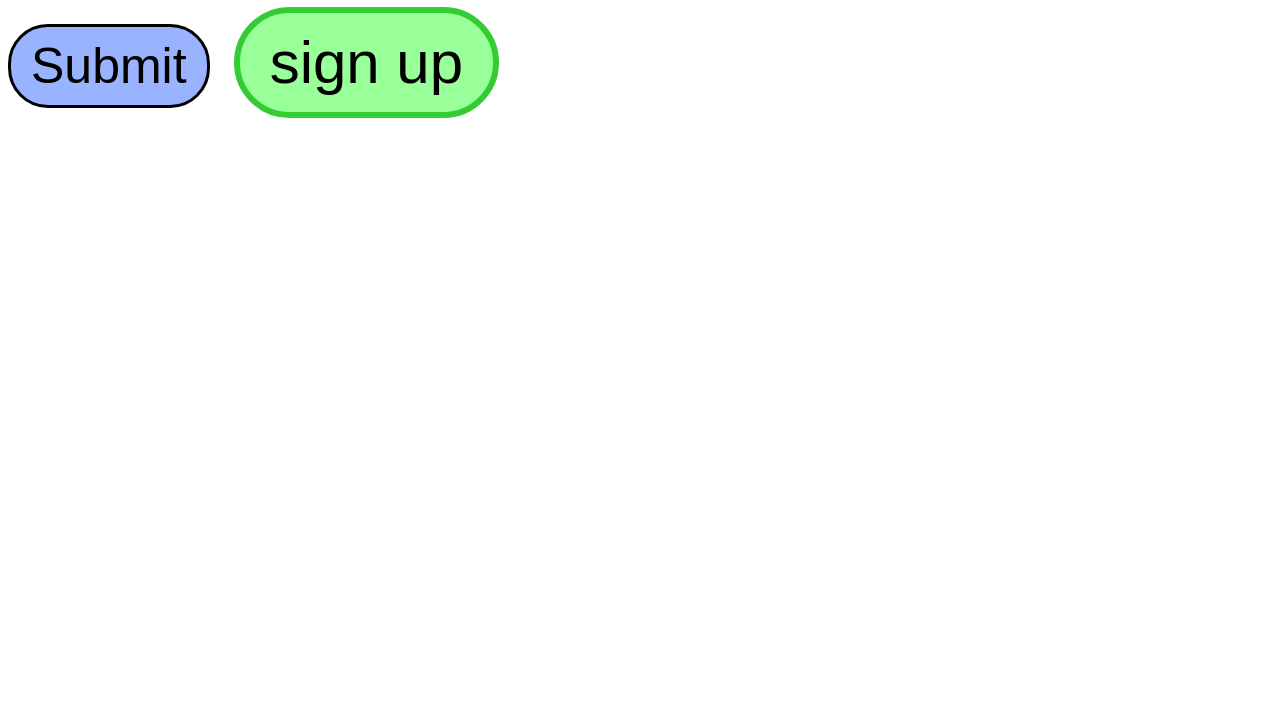
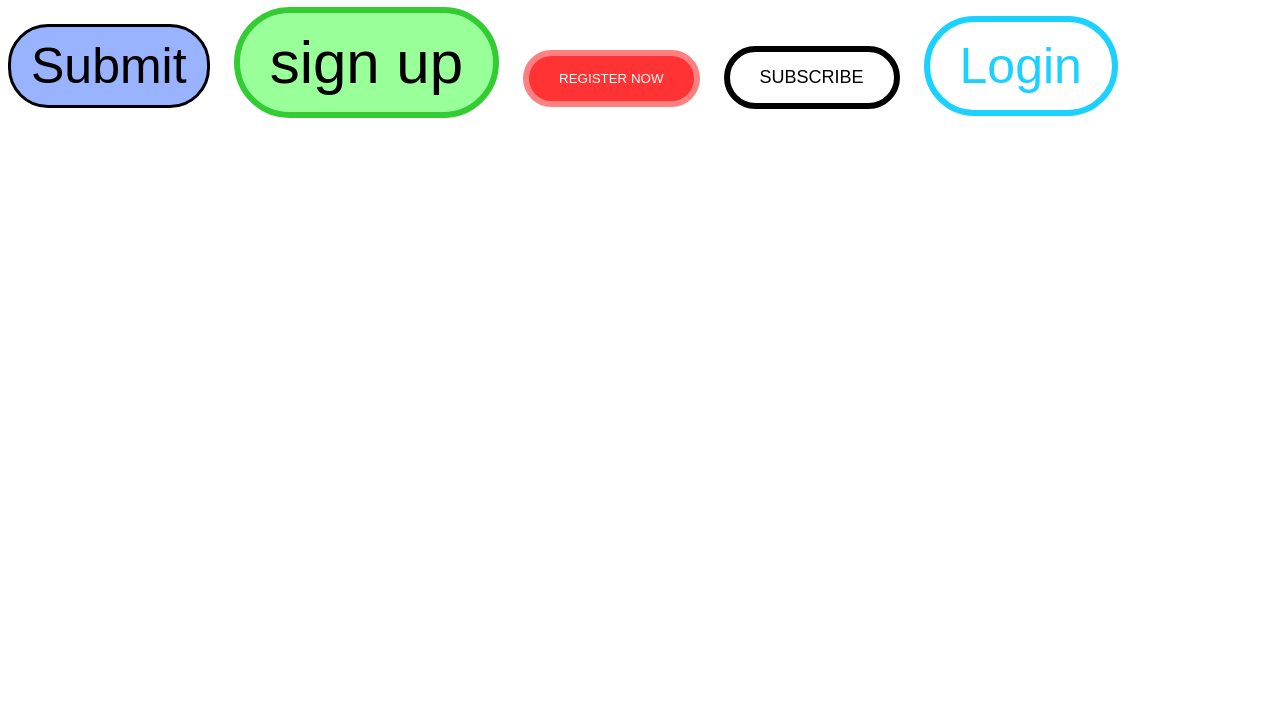
Before and after one commit to kunalsonwane77/buttons-using-css, a plain HTML site: page index.html in a window 1280 px wide. Shown: the part 73-800 px from the top of the page. Drawn offline with Linux system fonts and the light colour scheme.

Commit message:
register and subscribe and Login button added

```diff
--- a/index.html
+++ b/index.html
@@ -19,6 +19,40 @@
                 font-size: 60px;
                 border-radius: 60px;
                 padding: 15px 30px;
+                margin-right: 20px;
+            }
+        </style>
+        <style>
+            .btn3{
+                background-color: #ff3333;
+                border: solid 6px #ff8080;
+                border-radius: 60px;
+                padding: 15px 30px;
+                color: white;
+                margin-right: 20px;
+
+            }
+        </style>
+        <style>
+            .btn4{
+                background-color: white;
+                border: solid 6px black;
+                border-radius: 60px;
+                padding: 15px 30px;
+                font-size: large;
+                color: black;
+                margin-right: 20px;
+
+            }
+        </style>
+        <style>
+            .btn5{
+                background-color: white;
+                border: solid 6px #1ad1ff;
+                border-radius: 60px;
+                padding: 15px 30px;
+                color: #1ad1ff;
+                font-size: 50px;
             }
         </style>
 </head>
@@ -26,5 +60,9 @@
     <h1>Lets make 5 Diffrent Buttons using css</h1>
     <button class="btn">Submit</button>
     <button class="btn2">sign up</button>
+    <button class="btn3">REGISTER NOW</button>
+    <button class="btn4">SUBSCRIBE</button>
+    <button class="btn5">Login</button>
+
 </body>
 </html>
```
